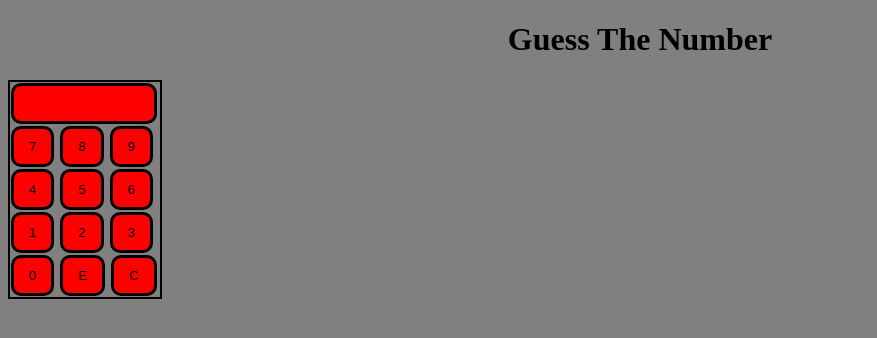
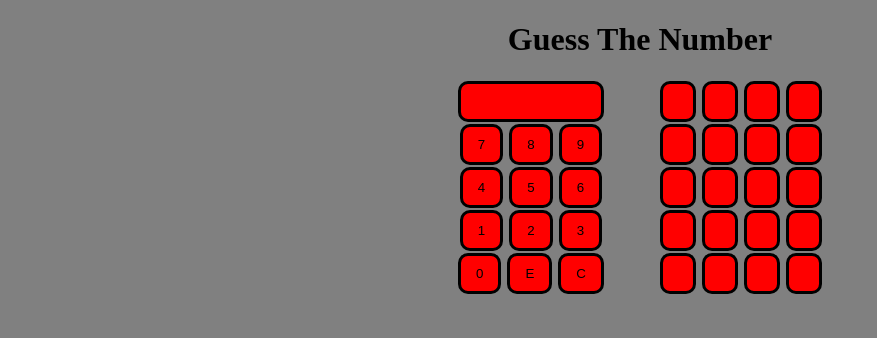
Before and after one commit to kdilts/guessthenumber, a PHP site: page / in a window 1280 px wide. Shown: the top 338 px of the page, without its empty margins (0-877 px from the left). Run offline with PHP 8.4, Linux system fonts and the light colour scheme.

Commit message:
Added a display to keep track of guesses. Finished button actions.

```diff
--- a/index.php
+++ b/index.php
@@ -8,7 +8,7 @@
 	<body>
 		<h1>Guess The Number</h1>
 
-		<div style="border:2px black solid; width:150px;">
+		<div id="numberPad">
 			<form>
 				<input type="text" id="guess" readonly style="width:110px"/>
 				<div>
@@ -39,5 +39,46 @@
 			</form>
 		</div>
 
+		<div id="displayPanel">
+			<form>
+				<div>
+					<div>
+						<input type="button" class="display" value="" disabled/>
+						<input type="button" class="display" value="" disabled/>
+						<input type="button" class="display" value="" disabled/>
+						<input type="button" class="display" value="" disabled/>
+					</div>
+
+					<div>
+						<input type="button" class="display"  value="" disabled/>
+						<input type="button" class="display" value="" disabled/>
+						<input type="button" class="display" value="" disabled/>
+						<input type="button" class="display" value="" disabled/>
+					</div>
+
+					<div>
+						<input type="button" class="display" value="" disabled/>
+						<input type="button" class="display" value="" disabled/>
+						<input type="button" class="display" value="" disabled/>
+						<input type="button" class="display" value="" disabled/>
+					</div>
+
+					<div>
+						<input type="button" class="display" value="" disabled/>
+						<input type="button" class="display" value="" disabled/>
+						<input type="button" class="display" value="" disabled/>
+						<input type="button" class="display" value="" disabled/>
+					</div>
+
+					<div>
+						<input type="button" class="display" value="" disabled/>
+						<input type="button" class="display" value="" disabled/>
+						<input type="button" class="display" value="" disabled/>
+						<input type="button" class="display" value="" disabled/>
+					</div>
+				</div>
+			</form>
+		</div>
+
 	</body>
 </html>
--- a/stylesheet.css
+++ b/stylesheet.css
@@ -1,8 +1,5 @@
 body {
 	background-color: grey;
-}
-
-h1 {
 	text-align: center;
 }
 
@@ -38,3 +35,25 @@ h1 {
 	padding-bottom: 10px;
 	text-align: center;
 }
+
+.display {
+	color:black;
+	background-color: red;
+	border: 3px solid black;
+	border-radius: 10px;
+	margin: 1px;
+	display: inline-block;
+	padding-left: 15px;
+	padding-right: 15px;
+	padding-top: 10px;
+	padding-bottom: 10px;
+}
+
+#numberPad {
+	display: inline-block;
+}
+
+#displayPanel {
+	display: inline-block;
+	margin-left: 50px;
+}
```
Also changed, not shown: script.js (+63 -17 lines).
